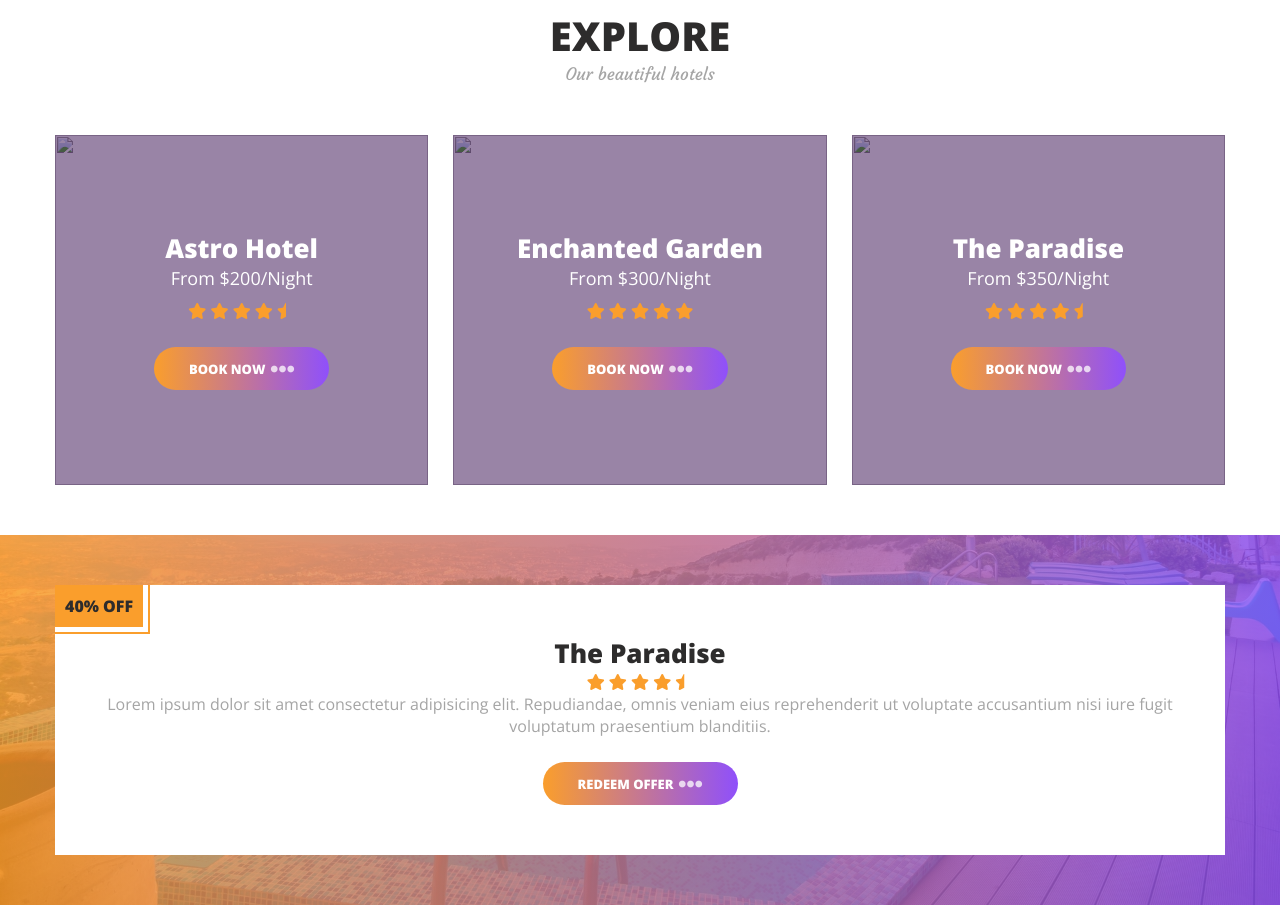
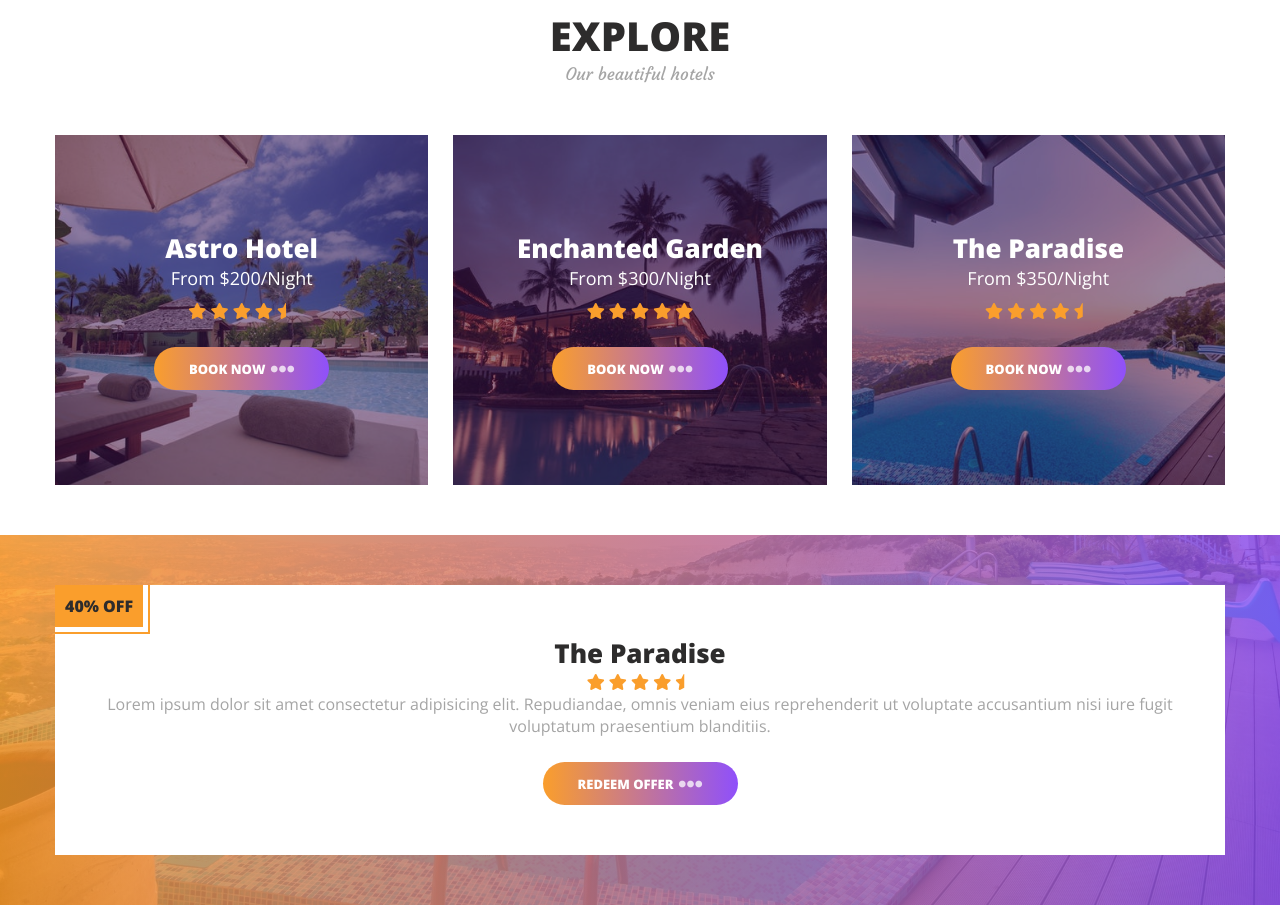
Before and after one commit to viniciuslucena/travelix, a plain HTML site: page index.html in a window 1280 px wide. Shown: the part 1420-2325 px from the top of the page. Drawn offline with nearby package versions, Linux system fonts and the light colour scheme; the site is published under a folder, as on GitHub Pages, so addresses that start at the root find nothing.

Commit message:
fixed broken images

```diff
--- a/index.html
+++ b/index.html
@@ -106,7 +106,7 @@
                 </h5>
                 <div class="grid">
                     <div class="grid-item featured-hotels">
-                        <img src="/images/hotel_astro_resort.jpg" class="hotel-image">
+                        <img src="images/hotel_astro_resort.jpg" class="hotel-image">
                         <h5 class="hotel-name">Astro Hotel</h5>
                         <span class="hotel-price">From $200/Night</span>
                         <div class="hotel-rating">
@@ -121,7 +121,7 @@
                         </a>
                     </div>
                     <div class="grid-item featured-hotels">
-                        <img src="/images/hotel_the_enchanted_garden.jpg" class="hotel-image">
+                        <img src="images/hotel_the_enchanted_garden.jpg" class="hotel-image">
                         <h5 class="hotel-name">Enchanted Garden</h5>
                         <span class="hotel-price">From $300/Night</span>
                         <div class="hotel-rating">
@@ -136,7 +136,7 @@
                         </a>
                     </div>
                     <div class="grid-item featured-hotels">
-                        <img src="/images/hotel_the_paradise.jpg" class="hotel-image">
+                        <img src="images/hotel_the_paradise.jpg" class="hotel-image">
                         <h5 class="hotel-name">The Paradise</h5>
                         <span class="hotel-price">From $350/Night</span>
                         <div class="hotel-rating">
```
